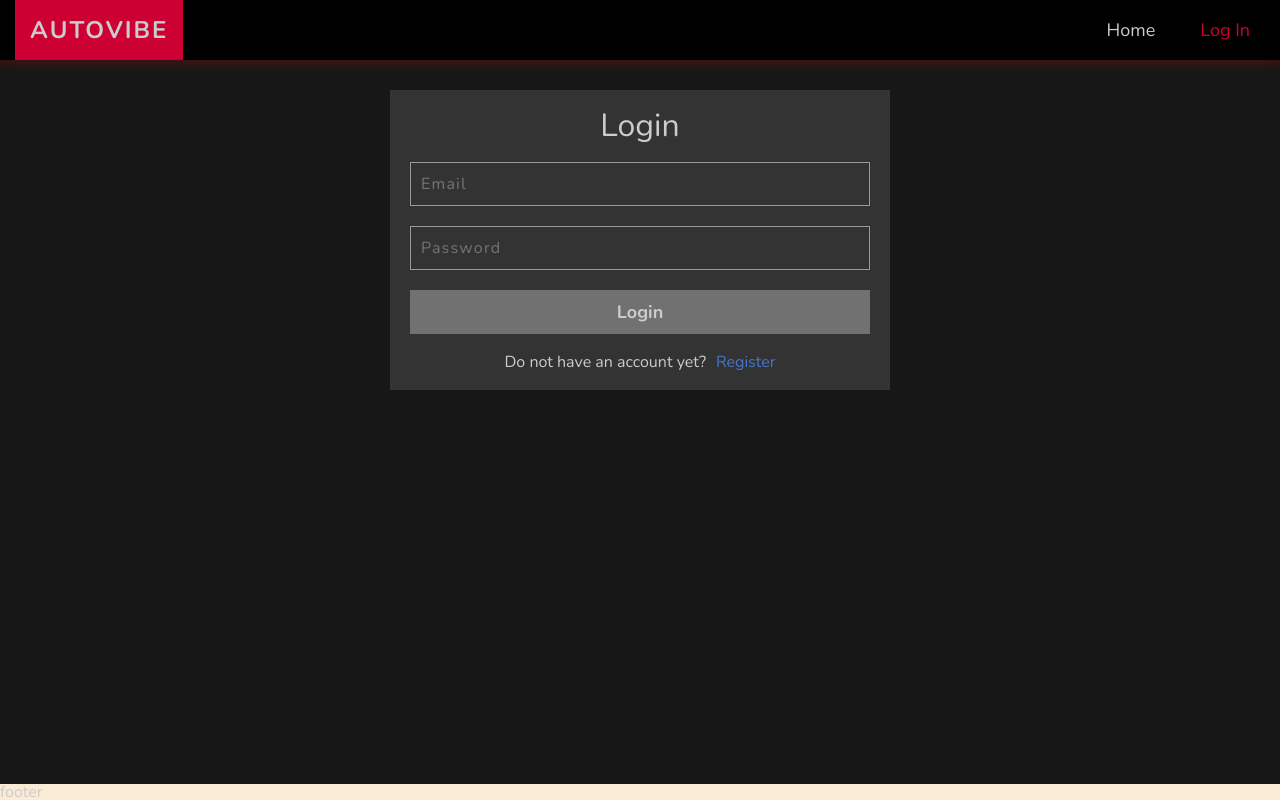
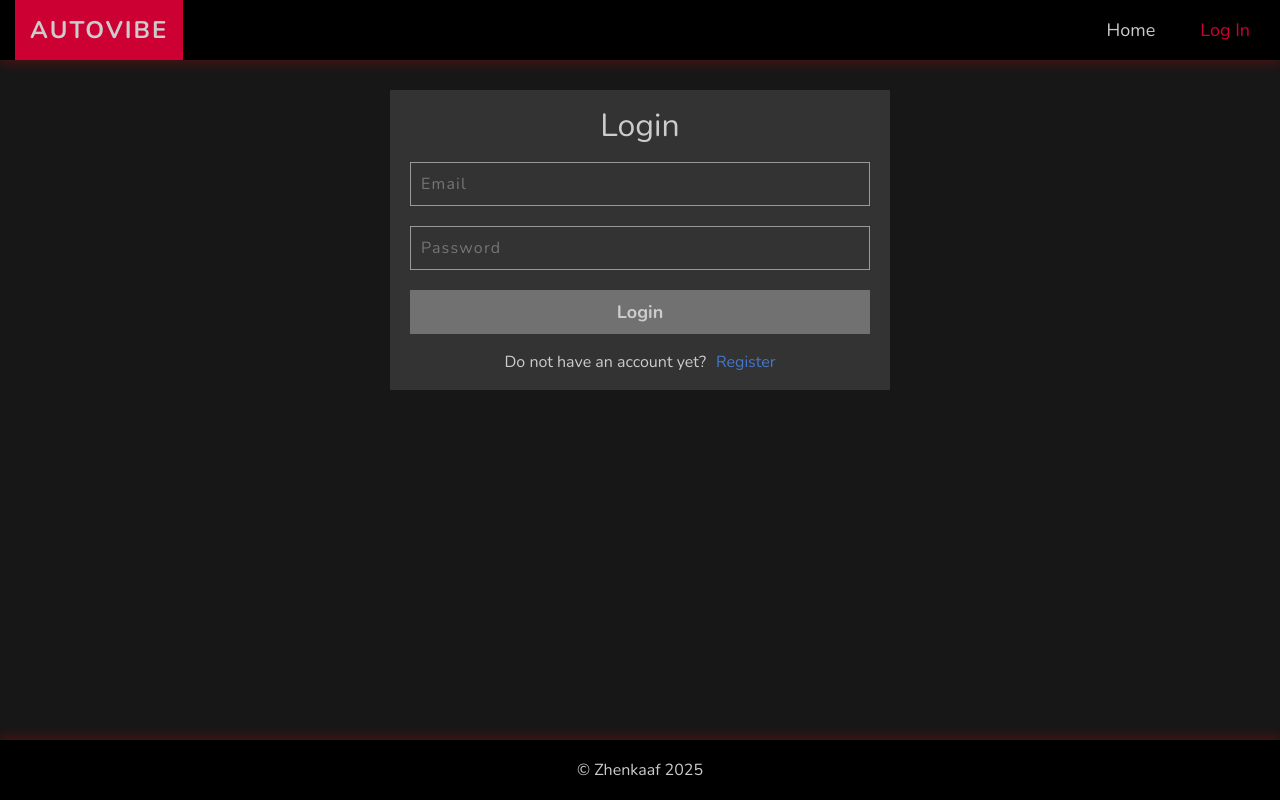
Before and after one commit to Zhenkaaf/clientTsBlog, a React (Vite) app: page /clientTsBlog/login in a window 1280 px wide. Built offline with nearby package versions, Linux system fonts and the light colour scheme.

Commit message:
addedFooter

```diff
--- /dev/null
+++ b/src/components/Footer.module.css
@@ -0,0 +1,12 @@
+.footer {
+    background-color: var(--color-header-bg);
+    box-shadow: 0 -4px 10px var(--color-shadow);
+    min-height: var(--header-height);
+    margin-top: 30px;
+}
+.footer__body {
+    display: flex;
+    height: var(--header-height);
+    align-items: center;
+    justify-content: center;
+}
--- /dev/null
+++ b/src/components/Footer.tsx
@@ -0,0 +1,14 @@
+import s from "./Footer.module.css";
+const Footer = () => {
+    return (
+        <footer className={s.footer}>
+            <div className="container">
+                <div className={s.footer__body}>
+                    <p>© Zhenkaaf 2025</p>
+                </div>
+            </div>
+        </footer>
+    );
+};
+
+export default Footer;
--- a/src/components/Layout.tsx
+++ b/src/components/Layout.tsx
@@ -1,6 +1,7 @@
 import { Outlet } from "react-router-dom";
 import { Header } from "./Header";
 import { Toaster } from "react-hot-toast";
+import Footer from "./Footer";
 
 export const Layout = () => {
     return (
@@ -14,9 +15,7 @@ export const Layout = () => {
                 </div>
             </div>
 
-            <footer className="footer">
-                <div>footer</div>
-            </footer>
+            <Footer />
         </div>
     );
 };
--- a/src/components/PopularPosts.module.css
+++ b/src/components/PopularPosts.module.css
@@ -11,7 +11,7 @@
         "big big small1 small2"
         "big big small1 small2";
     gap: 5px;
-    height: calc(100vh - 100px);
+    height: calc(100vh - 196px);
 }
 
 .popular__big {
--- a/src/index.css
+++ b/src/index.css
@@ -96,30 +96,3 @@ body._lock {
     clip: rect(0, 0, 0, 0);
     border: 0;
 }
-
-.footer {
-    background-color: antiquewhite;
-}
-
-/**********************************************************/
-
-/*     --theme-page: #171717;
-    --theme-page-modal: #000;
-    --theme-page-modal-shadow: #111;
-    --theme-page-modal-bg: #080808f2;
-    --theme-card: #222;
-    --theme-primary-card: #222;
-    --theme-secondary-card: #333;
-    --theme-tappable: #ffffff26;
-    --theme-delimiter: #ffffff26;
-    --theme-hover: #fff3;
-    --theme-hover-card: #ffffff14;
-    --theme-primary: #fffffff2;
-    --theme-primary-inv: #333;
-    --theme-secondary: #ffffff80;
-    --theme-secondary-offset: #fffffe80;
-    --theme-tertiary: #fff3;
-    --theme-secondary-icon: #ffffff80;
-    --theme-disabled: #ffffff4d;
-    --theme-disabled-opacity: .6;
-    --theme-symbols-hover: #fff; */
```
